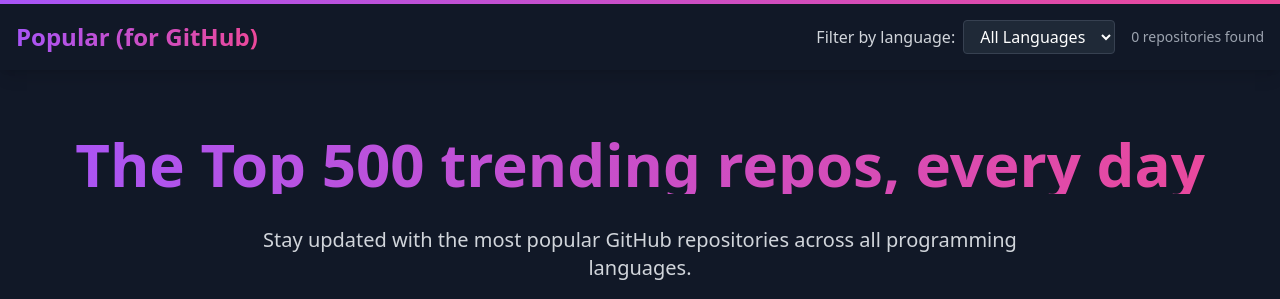
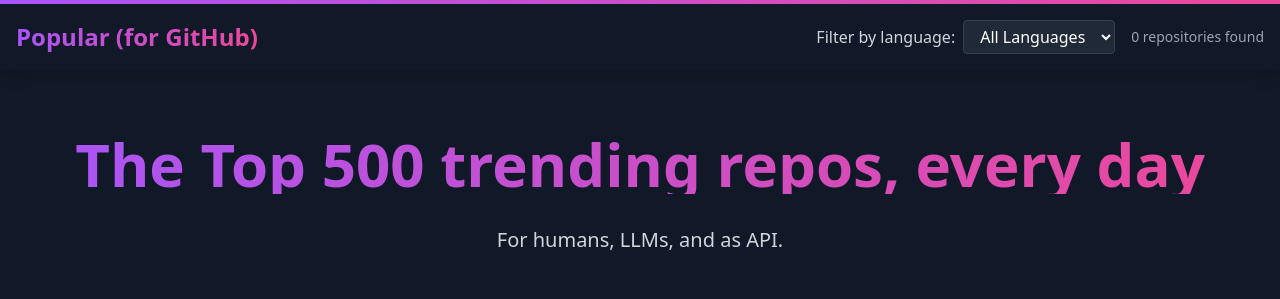
Before and after one commit to janwilmake/forgithub.popular, a website: page index.html in a window 1280 px wide. Shown: the top 299 px of the page. Drawn offline with nearby package versions, Linux system fonts and the light colour scheme; no server answers.

Commit message:
improvements

```diff
--- a/index.html
+++ b/index.html
@@ -106,7 +106,7 @@
             The Top 500 trending repos, every day
         </h2>
         <p class="text-xl text-gray-300 max-w-3xl mx-auto mb-12">
-            Stay updated with the most popular GitHub repositories across all programming languages.
+            For humans, LLMs, and as API.
         </p>
 
         <div class="flex flex-col md:flex-row justify-center items-center space-y-4 md:space-y-0 md:space-x-6 mb-12">
```
